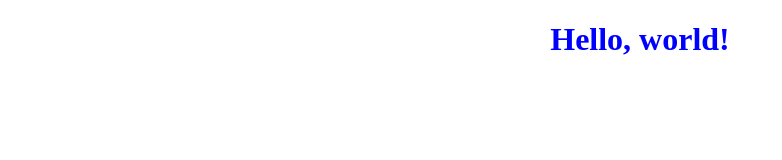
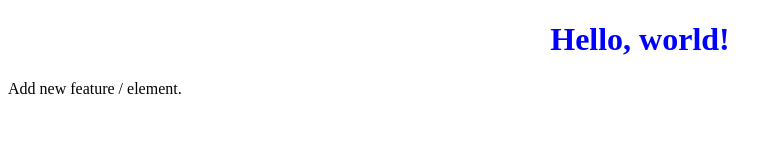
Before and after one commit to wpmoradi/project0, a plain HTML site: page index.html in a window 1280 px wide. Shown: the whole page, without its empty margins (0-782 px from the left). Drawn offline with Linux system fonts and the light colour scheme.

Commit message:
Added TODO for new feature

```diff
--- a/index.html
+++ b/index.html
@@ -12,6 +12,9 @@
         <!-- <img src="Patriss_Wais_Moradi_ID_pic.jpeg" width="20%" location="center"> -->
         <!-- need to work on About Me section. -->
 
+        <!-- TODO -->
+        Add new feature / element.
+
 
     </body>
 
```
